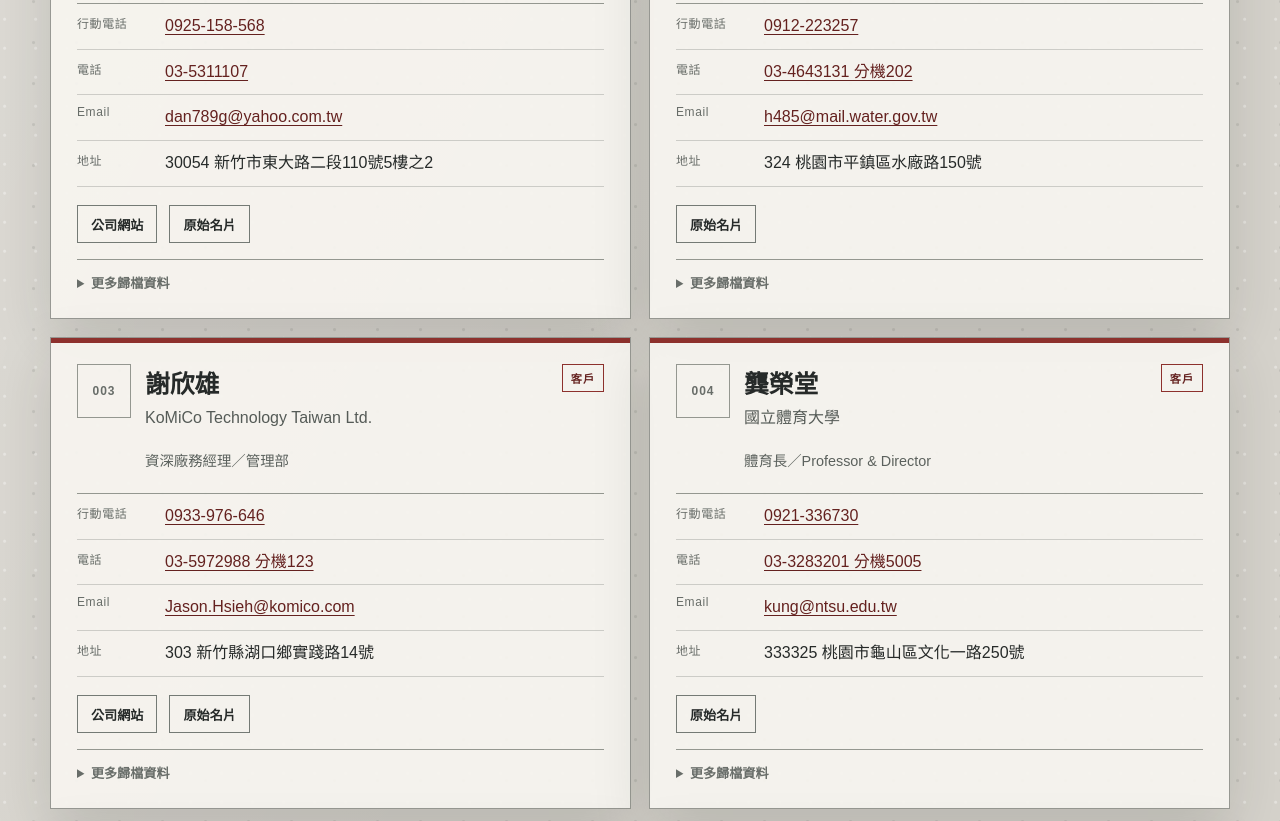
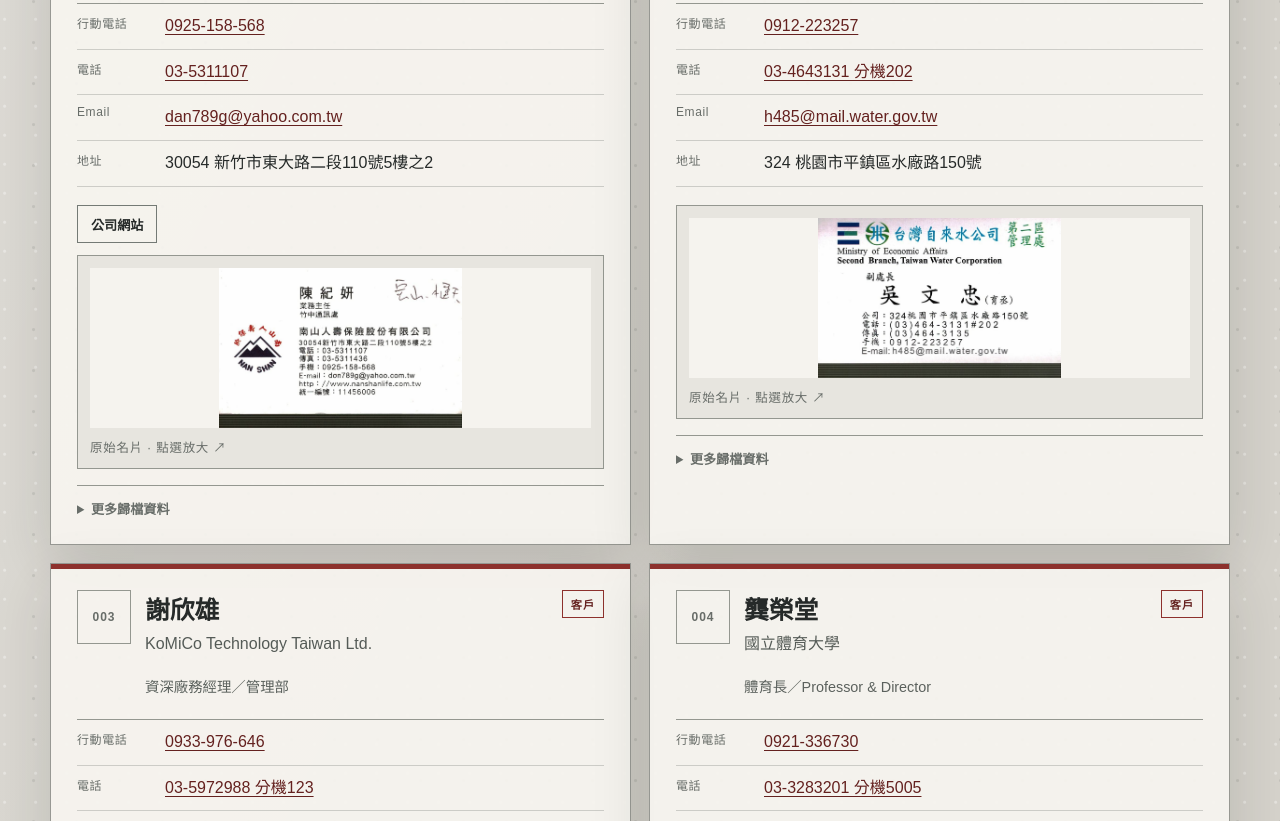
Before and after one commit to masonlin1029-pixel/business-card-directory, a plain HTML site: page index.html in a window 1280 px wide. Shown: the part 711-1532 px from the top of the page. Drawn offline with Linux system fonts and the light colour scheme.

Commit message:
Show original business cards as clickable thumbnails

```diff
--- a/index.html
+++ b/index.html
@@ -37,6 +37,10 @@
     .action{display:inline-flex;align-items:center;justify-content:center;min-height:38px;padding:8px 13px;border:1px solid #747a75;color:var(--ink);text-decoration:none;font-size:.82rem;font-weight:700}
     .action:hover{background:var(--ink);color:white}details{margin-top:16px;border-top:1px solid var(--line);padding-top:13px}summary{cursor:pointer;color:var(--muted);font-size:.82rem;font-weight:700}
     .notes{margin:12px 0 0;color:#555b57;line-height:1.7;font-size:.84rem}.warning{margin-top:13px;padding:10px 12px;background:#f4e4bb;color:#6b4a10;font-size:.8rem;line-height:1.55}
+    .photo-preview{display:block;width:100%;border:1px solid var(--line);background:#e7e5df;padding:12px;text-decoration:none;color:var(--muted)}
+    .photo-preview img{display:block;width:100%;height:160px;object-fit:contain;background:#f5f3ee}
+    .photo-preview span{display:block;margin-top:10px;font-size:.78rem;letter-spacing:.06em}
+    .photo-preview:hover,.photo-preview:focus-visible{border-color:var(--accent);outline:2px solid var(--accent);outline-offset:2px}
     .empty{grid-column:1/-1;padding:50px;border:1px solid #7e827d;text-align:center;background:rgba(245,243,237,.55)}
     footer{border-top:1px solid rgba(44,48,45,.45);padding:28px 0 50px;color:var(--muted);font-size:.8rem}
     @media(max-width:820px){.shell{width:min(100% - 24px,680px)}header{padding-top:50px}.intro,.controls{grid-template-columns:1fr}.controls{position:static}.grid{grid-template-columns:1fr}.total{white-space:normal}}
@@ -88,7 +92,7 @@
       const filtered=contacts.filter(c=>(activeCategory==='全部'||c.category===activeCategory)&&(!q||Object.values(c).join(' ').toLowerCase().includes(q)));
       resultCount.textContent='顯示 '+filtered.length+' 筆';
       if(!filtered.length){cards.innerHTML='<div class="empty">此分類目前沒有符合條件的名片。</div>';return}
-      cards.innerHTML=filtered.map(c=>'<article class="card"><div class="card-head"><div class="index">'+esc(c.id)+'</div><div><h2>'+esc(c.name)+'</h2><p class="company">'+esc(c.company)+'</p></div><span class="badge">'+esc(c.category)+'</span></div><p class="role">'+esc(c.role)+'</p><dl>'+detail('行動電話',c.mobile,c.mobile?'tel:'+phoneHref(c.mobile):'')+detail('電話',c.phone,c.phone?'tel:'+phoneHref(c.phone):'')+detail('Email',c.email,c.email?'mailto:'+esc(c.email):'')+detail('地址',c.address,'')+'</dl><div class="actions">'+(c.website?'<a class="action" href="'+esc(c.website)+'" target="_blank" rel="noopener">公司網站</a>':'')+'<a class="action" href="photos/'+encodeURIComponent(c.photo)+'" target="_blank">原始名片</a></div><details><summary>更多歸檔資料</summary><p class="notes">分類依據：'+esc(c.basis)+'<br>傳真：'+(esc(c.fax)||'—')+'<br>統一編號：'+(esc(c.taxId)||'—')+(c.notes?'<br>備註：'+esc(c.notes):'')+'</p>'+(c.pending?'<div class="warning">此筆分類待確認，請依後續往來關係調整。</div>':'')+'</details></article>').join('');
+      cards.innerHTML=filtered.map(c=>'<article class="card"><div class="card-head"><div class="index">'+esc(c.id)+'</div><div><h2>'+esc(c.name)+'</h2><p class="company">'+esc(c.company)+'</p></div><span class="badge">'+esc(c.category)+'</span></div><p class="role">'+esc(c.role)+'</p><dl>'+detail('行動電話',c.mobile,c.mobile?'tel:'+phoneHref(c.mobile):'')+detail('電話',c.phone,c.phone?'tel:'+phoneHref(c.phone):'')+detail('Email',c.email,c.email?'mailto:'+esc(c.email):'')+detail('地址',c.address,'')+'</dl><div class="actions">'+(c.website?'<a class="action" href="'+esc(c.website)+'" target="_blank" rel="noopener">公司網站</a>':'')+'<a class="photo-preview" href="photos/'+encodeURIComponent(c.photo)+'" target="_blank" rel="noopener" aria-label="查看原始名片大圖"><img src="photos/'+encodeURIComponent(c.photo)+'" alt="'+esc(c.name)+'的原始名片" loading="lazy" decoding="async"><span>原始名片 · 點選放大 ↗</span></a></div><details><summary>更多歸檔資料</summary><p class="notes">分類依據：'+esc(c.basis)+'<br>傳真：'+(esc(c.fax)||'—')+'<br>統一編號：'+(esc(c.taxId)||'—')+(c.notes?'<br>備註：'+esc(c.notes):'')+'</p>'+(c.pending?'<div class="warning">此筆分類待確認，請依後續往來關係調整。</div>':'')+'</details></article>').join('');
     }
     document.querySelectorAll('.tab').forEach(button=>button.addEventListener('click',()=>{document.querySelectorAll('.tab').forEach(item=>item.classList.remove('active'));button.classList.add('active');activeCategory=button.dataset.category;render()}));
     search.addEventListener('input',render);render();
```
